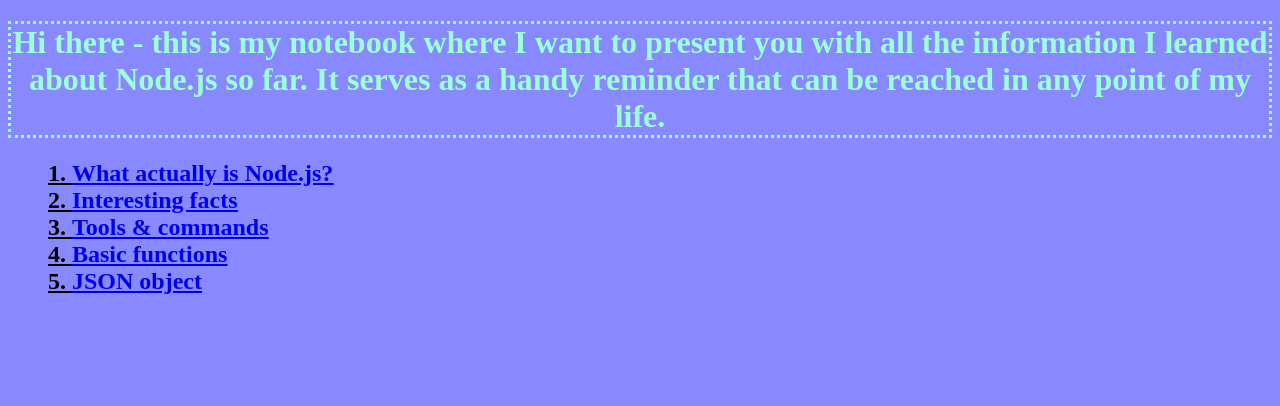
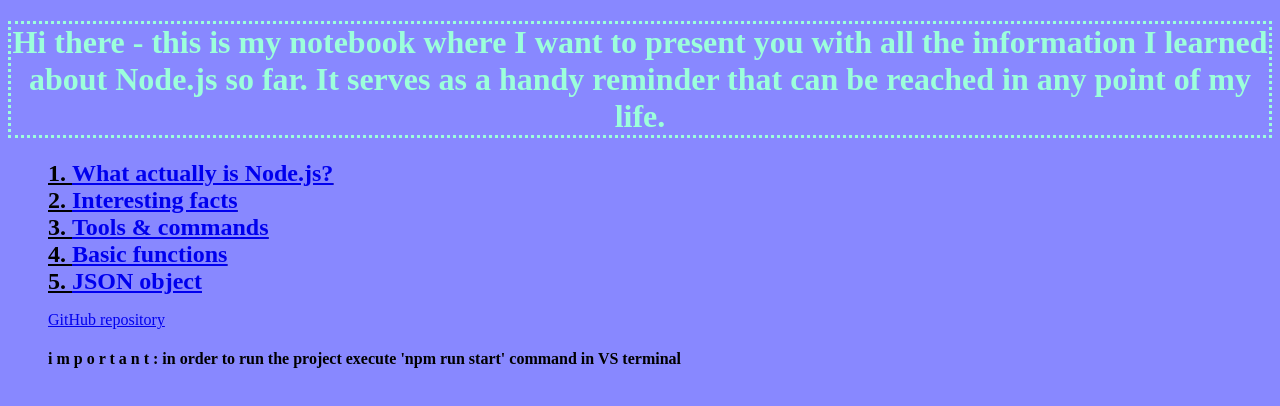
Before and after one commit to wilkuukliw/Kea_DAT_Node_2020_Spring, a website: page Mandatory_1/public/index.html in a window 1280 px wide. Drawn offline with nearby package versions, Linux system fonts and the light colour scheme.

Commit message:
small changes

```diff
--- a/Mandatory_1/public/index.html
+++ b/Mandatory_1/public/index.html
@@ -24,8 +24,11 @@
         <li><a href="/tools">Tools & commands</a> </li>
         <li><a href="/functions">Basic functions</a> </li>
         <li><a href="/objects">JSON object</a> </li>
-    </ol>
 
+
+    <p><a href="https://github.com/wilkuukliw/Kea_DAT_Node_2020_Spring/tree/master/Mandatory_1">GitHub repository</a></p>
+    <h4>i m p o r t a n t : in order to run the project execute 'npm run start' command in VS terminal </h4>
+</ol>
     <script src="https://ajax.googleapis.com/ajax/libs/jquery/3.4.1/jquery.min.js"></script>
     <script>
 
```
